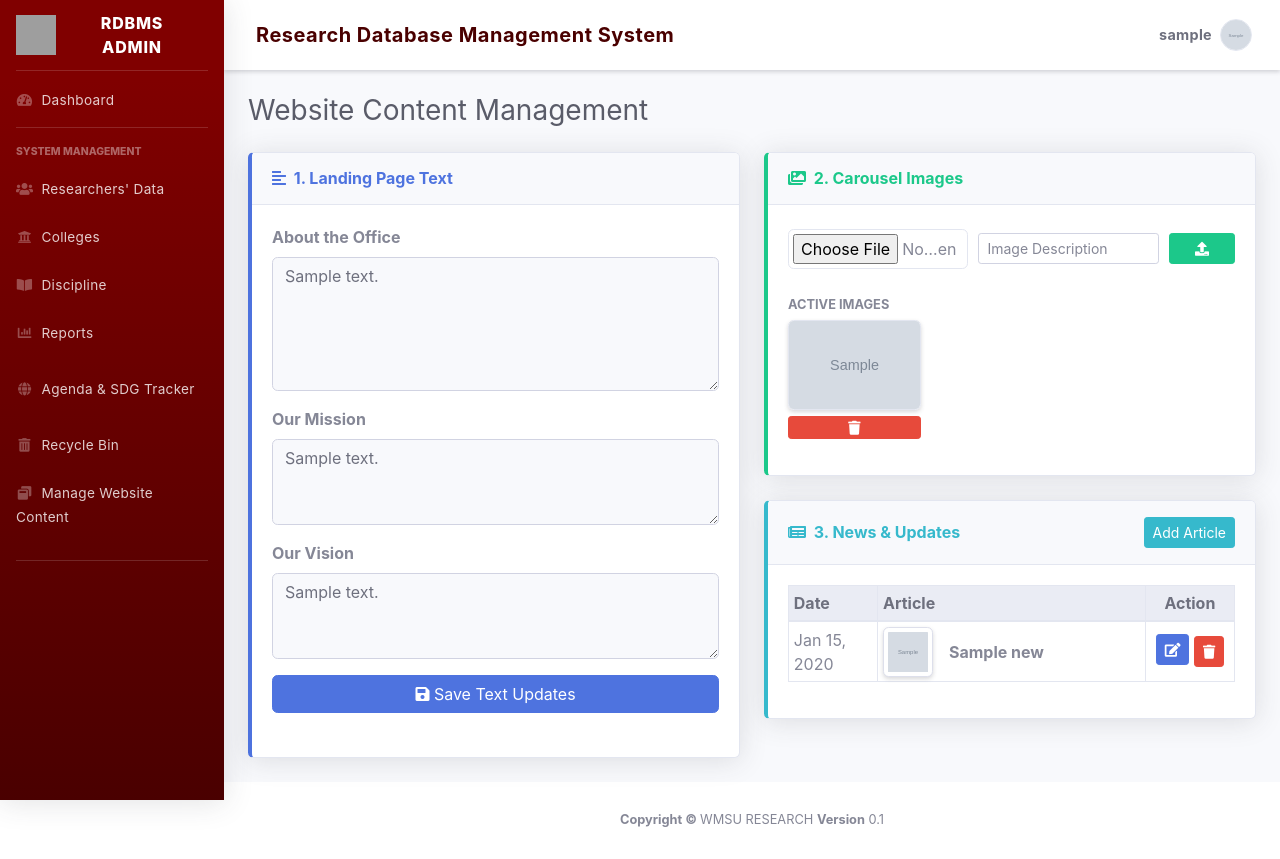
After one commit to enchi244/Only-Jessy-Tried, a PHP site: page /manage_cms.php in a window 1280 px wide. The commit adds this page. Run offline with PHP 8.4, Linux system fonts and the light colour scheme; the visitor is signed in with stand-in values (Sample User, id 1); tables that the repository leaves empty or names only in its code hold one stand-in row (values such as "Sample post"); grey boxes marked "Sample" are stand-in pictures; some libraries are stand-ins or nearby versions; grey boxes are pictures that could not be loaded.

Commit message:
cms implemented

```diff
--- a/includes/header.php
+++ b/includes/header.php
@@ -263,9 +263,19 @@ body.sidebar-toggled #content-wrapper {
                     <i class="fas fa-fw fa-globe"></i>
                     <span>Agenda & SDG Tracker</span>
                 </a>
-                                <a class="nav-link pb-2" href="<?php echo $object->base_url; ?>modules/researchers/archive.php">
-                    <i class="fas fa-trash-alt fa-sm fa-fw mr-2"></i>
-                    <span>Recycle Bin<span>
+            </li>
+
+            <li class="nav-item">
+                <a class="nav-link pb-2" href="<?php echo $object->base_url; ?>modules/researchers/archive.php">
+                    <i class="fas fa-fw fa-trash-alt"></i>
+                    <span>Recycle Bin</span>
+                </a>
+            </li>
+
+            <li class="nav-item">
+                <a class="nav-link" href="<?php echo $object->base_url; ?>manage_cms.php">
+                    <i class="fas fa-fw fa-window-restore"></i>
+                    <span>Manage Website Content</span>
                 </a>
             </li>
             <?php } ?>
--- /dev/null
+++ b/manage_cms.php
@@ -0,0 +1,335 @@
+<?php
+// 1. Prevent headers already sent errors
+ob_start();
+
+// 2. Include core class
+include('core/rms.php');
+
+// 3. Instantiate the object exactly like dashboard.php
+$object = new rms();
+if(!$object->is_login()) {
+    header("Location: " . $object->base_url . "/");
+    exit;
+}
+
+// 4. Create direct DB connection for CMS module
+$conn = @new mysqli("localhost", "root", "", "rms");
+if ($conn->connect_error) { die("Database connection failed: " . $conn->connect_error); }
+$conn->set_charset("utf8mb4");
+
+$msg = "";
+// =========================================================
+// FETCH EDIT NEWS DATA
+// =========================================================
+$edit_news = null;
+
+if(isset($_GET['edit_news'])) {
+    $id = (int)$_GET['edit_news'];
+    $res = $conn->query("SELECT * FROM tbl_cms_news WHERE id=$id");
+    if($res && $res->num_rows > 0) {
+        $edit_news = $res->fetch_assoc();
+    }
+}
+$upload_dir = 'uploads/cms/';
+if (!is_dir($upload_dir)) { @mkdir($upload_dir, 0777, true); }
+
+// =========================================================
+// SAFE AUTO-INSTALLER FOR DATABASE TABLES
+// =========================================================
+$conn->query("CREATE TABLE IF NOT EXISTS `tbl_cms_about` (
+  `id` int(11) NOT NULL AUTO_INCREMENT, `about_text` text NOT NULL, `mission_text` text NOT NULL, `vision_text` text NOT NULL, PRIMARY KEY (`id`)
+) ENGINE=InnoDB DEFAULT CHARSET=utf8mb4;");
+
+$chk = $conn->query("SELECT id FROM tbl_cms_about WHERE id=1");
+if($chk && $chk->num_rows == 0) {
+    $conn->query("INSERT INTO `tbl_cms_about` (`id`, `about_text`, `mission_text`, `vision_text`) VALUES (1, 'Under the Research Development and Evaluation Center (RDEC), the SDMU collects, manages, and analyzes data within the University.', 'SDMU is committed to providing appropriate statistical information and analyses while ensuring that the R&D data of the University are properly stored and managed.', 'SDMU aspires to become the leading hub of statistical expertise and data integrity within Western Mindanao State University.')");
+}
+
+$conn->query("CREATE TABLE IF NOT EXISTS `tbl_cms_carousel` (
+  `id` int(11) NOT NULL AUTO_INCREMENT, `image_path` varchar(255) NOT NULL, `alt_text` varchar(255) NOT NULL, PRIMARY KEY (`id`)
+) ENGINE=InnoDB DEFAULT CHARSET=utf8mb4;");
+
+$conn->query("CREATE TABLE IF NOT EXISTS `tbl_cms_news` (
+  `id` int(11) NOT NULL AUTO_INCREMENT, `title` varchar(255) NOT NULL, `summary` text NOT NULL, `content` longtext NOT NULL, `image_path` varchar(255) NOT NULL, `date_published` date NOT NULL, PRIMARY KEY (`id`)
+) ENGINE=InnoDB DEFAULT CHARSET=utf8mb4;");
+
+// =========================================================
+// FORM ACTIONS
+// =========================================================
+// 1. Save Text
+if (isset($_POST['save_text'])) {
+    $about = $conn->real_escape_string($_POST['about_text']);
+    $mission = $conn->real_escape_string($_POST['mission_text']);
+    $vision = $conn->real_escape_string($_POST['vision_text']);
+    $conn->query("UPDATE tbl_cms_about SET about_text='$about', mission_text='$mission', vision_text='$vision' WHERE id=1");
+    $msg = "<div class='alert alert-success alert-dismissible'><button type='button' class='close' data-dismiss='alert'>&times;</button>✅ Landing Page text updated!</div>";
+}
+
+// 2. Add Carousel Image
+if (isset($_POST['add_carousel']) && !empty($_FILES['c_image']['name'])) {
+    $filename = "car_" . time() . "_" . basename($_FILES["c_image"]["name"]);
+    $target = $upload_dir . $filename;
+    if (move_uploaded_file($_FILES["c_image"]["tmp_name"], $target)) {
+        $alt = $conn->real_escape_string($_POST['alt_text']);
+        $conn->query("INSERT INTO tbl_cms_carousel (image_path, alt_text) VALUES ('$target', '$alt')");
+        $msg = "<div class='alert alert-success alert-dismissible'><button type='button' class='close' data-dismiss='alert'>&times;</button>✅ Carousel image added!</div>";
+    }
+}
+
+// 3. Add News
+if (isset($_POST['add_news']) && !empty($_FILES['n_image']['name'])) {
+    $filename = "news_" . time() . "_" . basename($_FILES["n_image"]["name"]);
+    $target = $upload_dir . $filename;
+    if (move_uploaded_file($_FILES["n_image"]["tmp_name"], $target)) {
+        $title = $conn->real_escape_string($_POST['title']);
+        $summary = $conn->real_escape_string($_POST['summary']);
+        $content = $conn->real_escape_string($_POST['content']);
+        $date = $conn->real_escape_string($_POST['date_published']);
+        $conn->query("INSERT INTO tbl_cms_news (title, summary, content, image_path, date_published) VALUES ('$title', '$summary', '$content', '$target', '$date')");
+        $msg = "<div class='alert alert-success alert-dismissible'><button type='button' class='close' data-dismiss='alert'>&times;</button>✅ News article published!</div>";
+    }
+}
+// 3B. Update News
+if (isset($_POST['update_news'])) {
+
+    $id = (int)$_POST['news_id'];
+    $title = $conn->real_escape_string($_POST['title']);
+    $summary = $conn->real_escape_string($_POST['summary']);
+    $content = $conn->real_escape_string($_POST['content']);
+    $date = $conn->real_escape_string($_POST['date_published']);
+
+    // If new image uploaded
+    if (!empty($_FILES['n_image']['name'])) {
+
+        $filename = "news_" . time() . "_" . basename($_FILES["n_image"]["name"]);
+        $target = $upload_dir . $filename;
+
+        if (move_uploaded_file($_FILES["n_image"]["tmp_name"], $target)) {
+
+            // delete old image
+            $old = $conn->query("SELECT image_path FROM tbl_cms_news WHERE id=$id")->fetch_assoc();
+            if($old && file_exists($old['image_path'])) {
+                unlink($old['image_path']);
+            }
+
+            $conn->query("UPDATE tbl_cms_news
+                SET title='$title', summary='$summary', content='$content', image_path='$target', date_published='$date'
+                WHERE id=$id");
+        }
+
+    } else {
+        // No image change
+        $conn->query("UPDATE tbl_cms_news
+            SET title='$title', summary='$summary', content='$content', date_published='$date'
+            WHERE id=$id");
+    }
+
+    $msg = "<div class='alert alert-info alert-dismissible'><button type='button' class='close' data-dismiss='alert'>&times;</button>✏️ News updated successfully!</div>";
+}
+
+// 4. Deletions
+if (isset($_GET['del_car'])) {
+    $id = (int)$_GET['del_car'];
+    $res = $conn->query("SELECT image_path FROM tbl_cms_carousel WHERE id=$id");
+    if($row = $res->fetch_assoc()) { @unlink($row['image_path']); }
+    $conn->query("DELETE FROM tbl_cms_carousel WHERE id=$id");
+    header("Location: manage_cms.php?msg=deleted"); exit;
+}
+if (isset($_GET['del_news'])) {
+    $id = (int)$_GET['del_news'];
+    $res = $conn->query("SELECT image_path FROM tbl_cms_news WHERE id=$id");
+    if($row = $res->fetch_assoc()) { @unlink($row['image_path']); }
+    $conn->query("DELETE FROM tbl_cms_news WHERE id=$id");
+    header("Location: manage_cms.php?msg=deleted"); exit;
+}
+if(isset($_GET['msg']) && $_GET['msg'] == 'deleted') {
+    $msg = "<div class='alert alert-warning alert-dismissible'><button type='button' class='close' data-dismiss='alert'>&times;</button>🗑️ Item successfully deleted.</div>";
+}
+
+// Fetch Text
+$cms_text = ['about_text'=>'', 'mission_text'=>'', 'vision_text'=>''];
+$res_txt = $conn->query("SELECT * FROM tbl_cms_about WHERE id=1");
+if ($res_txt && $res_txt->num_rows > 0) { $cms_text = $res_txt->fetch_assoc(); }
+
+// =========================================================
+// INCLUDE TEMPLATE HEADER
+// =========================================================
+include('includes/header.php');
+?>
+
+<div class="d-sm-flex align-items-center justify-content-between mb-4 mt-4">
+    <h1 class="h3 mb-0 text-gray-800">Website Content Management</h1>
+</div>
+
+<?php echo $msg; ?>
+
+<div class="row">
+    <div class="col-lg-6 mb-4">
+
+        <div class="card border-left-primary shadow h-100 mb-4">
+            <div class="card-header py-3">
+                <h6 class="m-0 font-weight-bold text-primary"><i class="fas fa-align-left mr-1"></i> 1. Landing Page Text</h6>
+            </div>
+            <div class="card-body">
+                <form method="POST" action="manage_cms.php">
+                    <div class="form-group">
+                        <label class="font-weight-bold">About the Office</label>
+                        <textarea class="form-control bg-light" name="about_text" rows="5" required><?php echo htmlspecialchars($cms_text['about_text']); ?></textarea>
+                    </div>
+                    <div class="form-group">
+                        <label class="font-weight-bold">Our Mission</label>
+                        <textarea class="form-control bg-light" name="mission_text" rows="3" required><?php echo htmlspecialchars($cms_text['mission_text']); ?></textarea>
+                    </div>
+                    <div class="form-group">
+                        <label class="font-weight-bold">Our Vision</label>
+                        <textarea class="form-control bg-light" name="vision_text" rows="3" required><?php echo htmlspecialchars($cms_text['vision_text']); ?></textarea>
+                    </div>
+                    <button type="submit" name="save_text" class="btn btn-primary btn-block"><i class="fas fa-save"></i> Save Text Updates</button>
+                </form>
+            </div>
+        </div>
+    </div>
+
+    <div class="col-lg-6 mb-4">
+
+        <div class="card border-left-success shadow mb-4">
+            <div class="card-header py-3">
+                <h6 class="m-0 font-weight-bold text-success"><i class="fas fa-images mr-1"></i> 2. Carousel Images</h6>
+            </div>
+            <div class="card-body">
+                <form method="POST" action="manage_cms.php" enctype="multipart/form-data" class="mb-4">
+                    <div class="form-row align-items-center">
+                        <div class="col-sm-5 my-1">
+                            <input type="file" class="form-control-file border p-1 rounded" name="c_image" accept="image/*" required>
+                        </div>
+                        <div class="col-sm-5 my-1">
+                            <input type="text" class="form-control form-control-sm" name="alt_text" placeholder="Image Description" required>
+                        </div>
+                        <div class="col-sm-2 my-1">
+                            <button type="submit" name="add_carousel" class="btn btn-success btn-sm w-100"><i class="fas fa-upload"></i></button>
+                        </div>
+                    </div>
+                </form>
+
+                <h6 class="font-weight-bold small text-muted text-uppercase mb-2">Active Images</h6>
+                <div class="row">
+                    <?php
+                    $cars = $conn->query("SELECT * FROM tbl_cms_carousel ORDER BY id DESC");
+                    if($cars && $cars->num_rows > 0) {
+                        while($img = $cars->fetch_assoc()) {
+                            echo '<div class="col-4 text-center mb-3">
+                                <img src="'.$img['image_path'].'" class="img-fluid rounded border shadow-sm mb-1" style="height:90px; object-fit:cover; width:100%;">
+                                <a href="manage_cms.php?del_car='.$img['id'].'" class="btn btn-danger btn-sm w-100 py-0" onclick="return confirm(\'Delete this image?\')"><i class="fas fa-trash"></i></a>
+                            </div>';
+                        }
+                    } else { echo "<div class='col-12'><p class='text-muted small'>No images uploaded yet.</p></div>"; }
+                    ?>
+                </div>
+            </div>
+        </div>
+
+        <div class="card border-left-info shadow">
+            <div class="card-header py-3 d-flex flex-row align-items-center justify-content-between">
+                <h6 class="m-0 font-weight-bold text-info"><i class="fas fa-newspaper mr-1"></i> 3. News & Updates</h6>
+                <button class="btn btn-sm btn-info" data-toggle="collapse" data-target="#newsFormCollapse">Add Article</button>
+            </div>
+            <div class="card-body">
+
+            <div class="collapse mb-4 <?php echo $edit_news ? 'show' : ''; ?>" id="newsFormCollapse">
+                <form method="POST" action="manage_cms.php" enctype="multipart/form-data" class="bg-light p-3 rounded border">
+
+                        <input type="hidden" name="news_id" value="<?php echo $edit_news['id'] ?? ''; ?>">
+
+                        <div class="form-row">
+                            <div class="form-group col-md-8">
+                                <label class="small font-weight-bold">Article Title</label>
+                                <input type="text" class="form-control form-control-sm" name="title"
+                                value="<?php echo $edit_news['title'] ?? ''; ?>" required>
+                            </div>
+                            <div class="form-group col-md-4">
+                                <label class="small font-weight-bold">Date Published</label>
+                                <input type="date" class="form-control form-control-sm" name="date_published"
+                                value="<?php echo $edit_news['date_published'] ?? date('Y-m-d'); ?>" required>
+                            </div>
+                        </div>
+
+                        <div class="form-group">
+                            <label class="small font-weight-bold">Feature Image</label>
+                            <input type="file" class="form-control-file border p-1 rounded bg-white" name="n_image" accept="image/*">
+                            <?php if($edit_news && !empty($edit_news['image_path'])): ?>
+                                <small class="text-muted d-block mt-1">Current Image:</small>
+                                <img src="<?php echo $edit_news['image_path']; ?>" style="width:80px; height:80px; object-fit:cover;">
+                            <?php endif; ?>
+                        </div>
+
+                        <div class="form-group">
+                            <label class="small font-weight-bold">Short Summary</label>
+                            <textarea class="form-control form-control-sm" name="summary" rows="2" required><?php echo $edit_news['summary'] ?? ''; ?></textarea>
+                        </div>
+
+                        <div class="form-group">
+                            <label class="small font-weight-bold">Full Content</label>
+                            <textarea class="form-control form-control-sm" name="content" rows="4" required><?php echo $edit_news['content'] ?? ''; ?></textarea>
+                        </div>
+
+                        <button type="submit"
+                            name="<?php echo $edit_news ? 'update_news' : 'add_news'; ?>"
+                            class="btn btn-info btn-sm btn-block">
+
+                            <i class="fas fa-paper-plane"></i>
+                            <?php echo $edit_news ? 'Update Article' : 'Publish Article'; ?>
+                        </button>
+                        <?php if($edit_news): ?>
+    <a href="manage_cms.php" class="btn btn-secondary btn-sm mt-2 w-100">
+        Cancel Editing
+    </a>
+<?php endif; ?>
+                </form>
+                </div>
+
+                <div class="table-responsive">
+                    <table class="table table-bordered table-sm table-hover text-sm">
+                        <thead class="thead-light">
+                            <tr>
+                                <th width="20%">Date</th>
+                                <th width="60%">Article</th>
+                                <th width="20%" class="text-center">Action</th>
+                            </tr>
+                        </thead>
+                        <tbody>
+                            <?php
+                            // THE FIX: image_path is now pulled from the database!
+                            $news_q = $conn->query("SELECT id, title, image_path, date_published FROM tbl_cms_news ORDER BY date_published DESC");
+                            if($news_q && $news_q->num_rows > 0) {
+                                while($n = $news_q->fetch_assoc()) {
+                                    echo '<tr>
+                                        <td class="align-middle">'.date("M d, Y", strtotime($n['date_published'])).'</td>
+                                        <td class="align-middle">
+                                            <div class="d-flex align-items-center">
+                                                <img src="'.$n['image_path'].'" class="img-thumbnail mr-3 shadow-sm" style="width: 50px; height: 50px; object-fit: cover;">
+                                                <span class="font-weight-bold">'.htmlspecialchars($n['title']).'</span>
+                                            </div>
+                                        </td>
+                                        <td class="text-center align-middle">
+                                            <a href="manage_cms.php?edit_news='.$n['id'].'" class="btn btn-primary btn-sm mb-1"><i class="fas fa-edit"></i></a>
+                                            <a href="manage_cms.php?del_news='.$n['id'].'" class="btn btn-danger btn-sm" onclick="return confirm(\'Delete this article?\')"><i class="fas fa-trash"></i></a>
+                                        </td>
+                                    </tr>';
+                                }
+                            } else { echo "<tr><td colspan='3' class='text-center text-muted'>No news published yet.</td></tr>"; }
+                            ?>
+                        </tbody>
+                    </table>
+                </div>
+
+            </div>
+        </div>
+
+    </div>
+</div>
+
+<?php
+// Only leave the closing tags for the elements opened INSIDE manage_cms.php
+include('includes/footer.php');
+ob_end_flush();
+?>
```
Also changed, not shown: css/public_style.css (+23 -13 lines), index.php (+166 -69 lines), uploads/cms/car_1777194171_sample_photo.jpg (added), uploads/cms/car_1777194177_sampol.jpg (added), uploads/cms/car_1777194183_sampolb.jpg (added), uploads/cms/news_1777195098_serdac.png (added), uploads/cms/news_1777195895_Screenshot (76).png (added), uploads/research_files/DepartmentCountChart_1776842452_225.png (added), uploads/research_files/serdac_1776828702_532.png (added), 1 other file.
